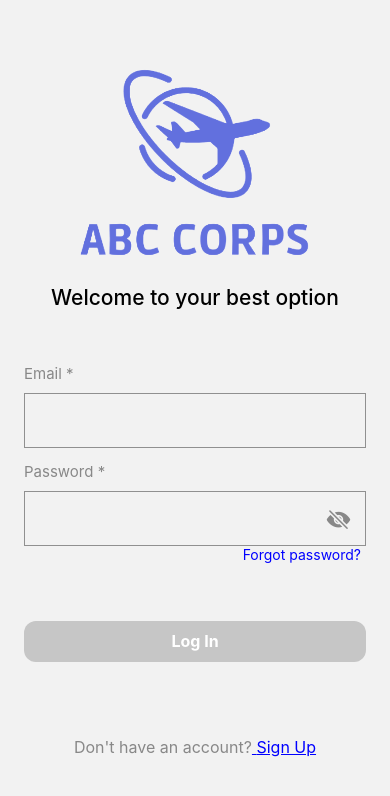
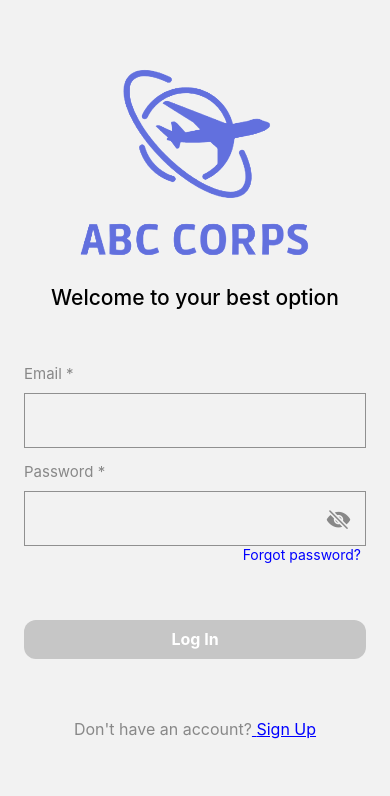
Before and after one commit to BrightCoders-Institute/reto-reservacion-de-vuelos-team2, a React Native app: screen /LogInScreen in a window 390 px wide. Shown: the top 796 px of the page. Built offline with nearby package versions, Linux system fonts and the light colour scheme; no server answers; the database is empty.

Commit message:
Minor changes on Login screen styles Co-authored-by: Montserrat Aguilar <aguilarvalle.montse@gmail.com> Co-Authored-by: Alfredo20164920 <apaz20164920@gmail.com>

```diff
--- a/src/components/TextFieldForm.jsx
+++ b/src/components/TextFieldForm.jsx
@@ -19,6 +19,7 @@ export const TextFieldForm = ({
             value={inputValue}
             onChangeText={onInputChange}
             secureTextEntry={!extraData.showPassword}
+            autoCapitalize="none"
           />
           <TouchableOpacity
             onPress={extraData.handleShowPassword}
--- a/src/screens/LogInScreen.jsx
+++ b/src/screens/LogInScreen.jsx
@@ -64,7 +64,7 @@ export const LogInScreen = ({navigation}) => {
         </ButtonComponent>
       </View>
 
-      <View style={styles.logInTextContainer}>
+      <View style={[styles.logInTextContainer, {marginTop: 0}]}>
         <Text style={{fontSize: 16, marginTop: 8, color: '#888888'}}>
           Don't have an account?
         </Text>
@@ -73,7 +73,6 @@ export const LogInScreen = ({navigation}) => {
             style={{
               fontSize: 16,
               marginTop: 8,
-              color: '#888888',
               color: 'blue',
               textDecorationLine: 'underline',
             }}>
```
